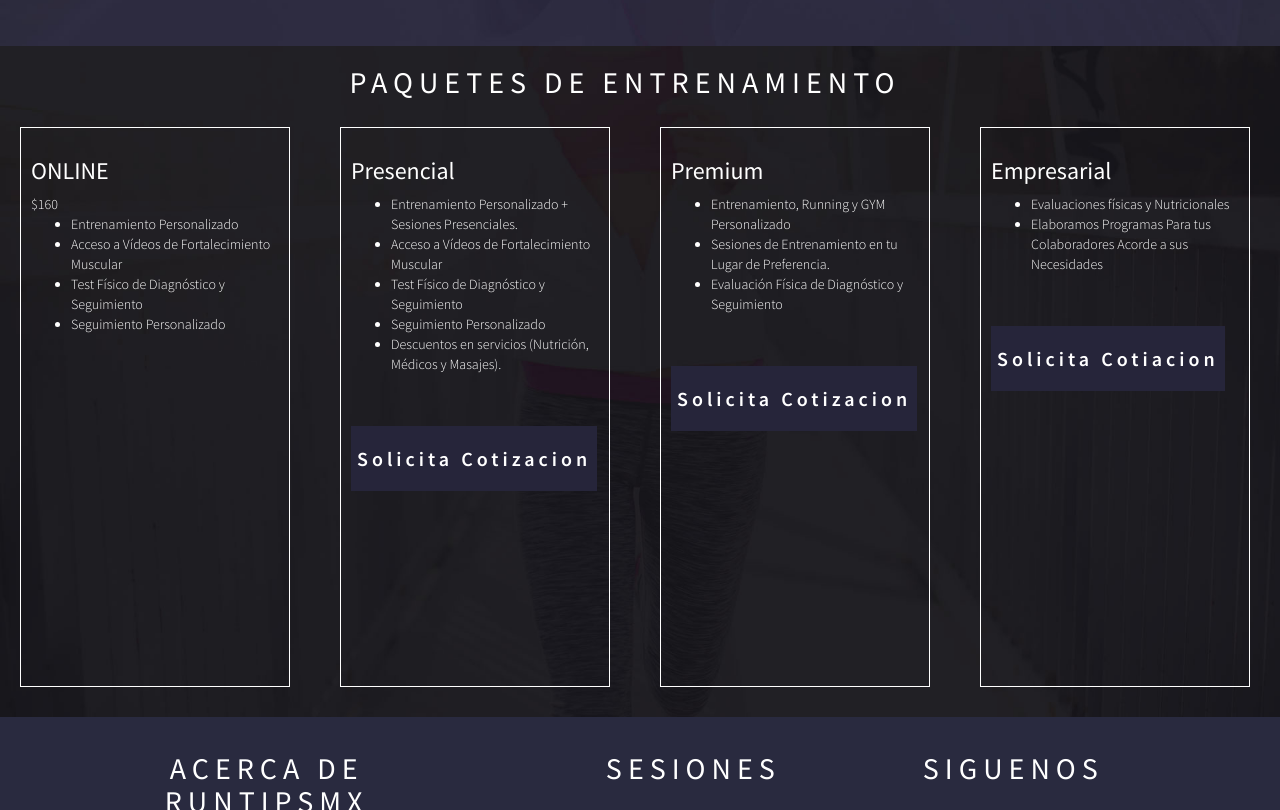
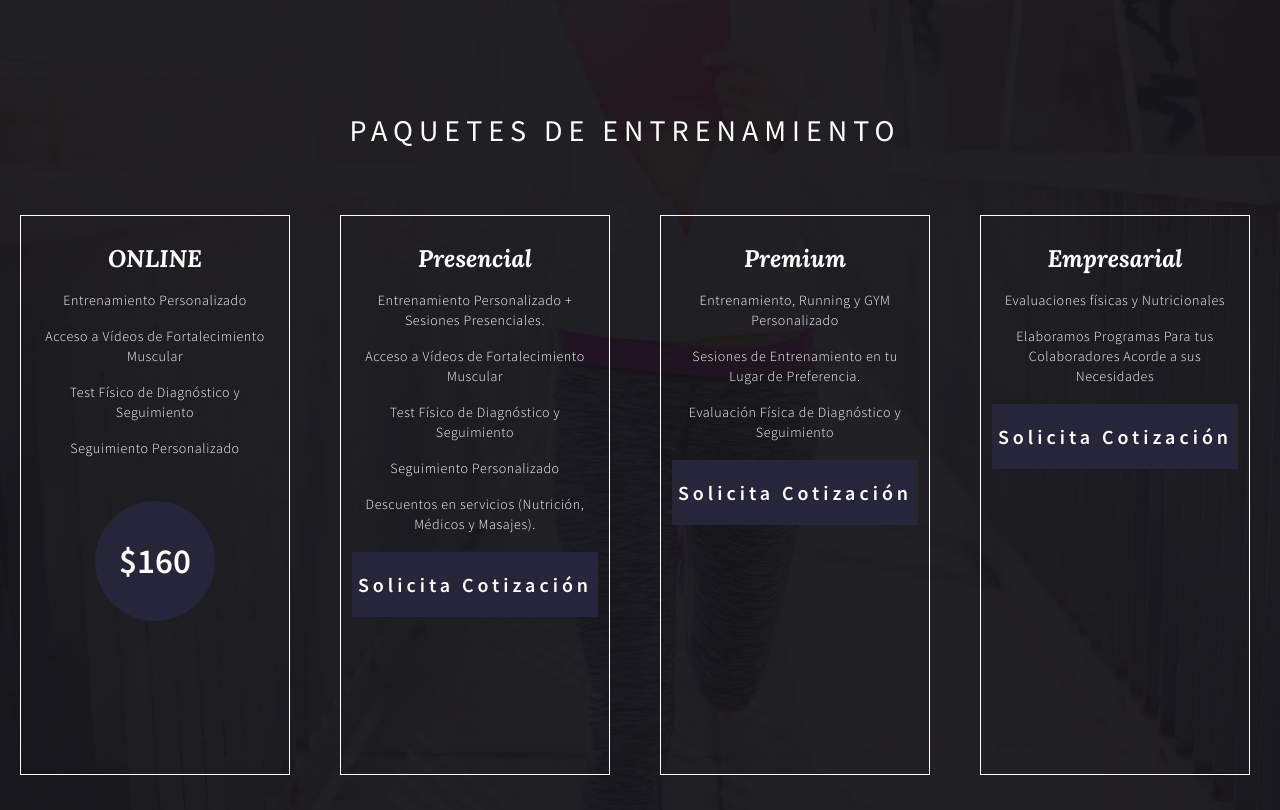
Before and after one commit to Behtsa/runtipsmx, a plain HTML site: page index.html in a window 1280 px wide. Shown: the part 1910-2720 px from the top of the page. Drawn offline with Linux system fonts and the light colour scheme.

Commit message:
added fonts

```diff
--- a/css/main.css
+++ b/css/main.css
@@ -23,9 +23,11 @@ body {
 	background: white;
 	border-left: none;
 	border-top: none;
+	border-radius: 0px !important;
 	border-right: none;
-	/*position: fixed;
-	z-index: 9999999;*/
+	position: fixed;
+    z-index: 99999999;
+    width: 100%;
 }
 
 
@@ -80,7 +82,7 @@ p{
 	letter-spacing: 0.4px;
 }
 
- @media only screen and (max-width: 977px) {
+ @media only screen and (max-device-width: 977px) {
 	#about article {
 		text-align: center;
 	}
@@ -150,6 +152,7 @@ p{
 	margin-left: 20px;
 	margin-bottom: 30px;
 	height: 70vh;
+	text-align: center;
  }
 
  #packages {
@@ -157,22 +160,53 @@ p{
 	background-repeat: no-repeat;
 	background-size: cover;
 	color: white;
-	padding: 0;
+	padding: 100px 0px;
  }
 
 #packages .row {
 	width: 100%;
 }
 
+#packages h2 {
+	margin-bottom: 50px !important;
+}
+
+.pricing__feature-list {
+	letter-spacing: 0.6px;
+	font-size: bold;
+}
+
+.pricing__feature {
+	padding: 8px;
+}
+
 .pricing__action {
 	background: #26253a;
 	border: none;
 	color: #ffffff;
+	cursor: pointer;
 	font-size: 20px;
 	font-weight: bold;
 	letter-spacing: 4px;
 	height: 65px;
-	margin-top: 42px;
+
+}
+
+.pricing__title {
+	font-family: 'Lora', sans-serif;
+    font-style: italic;
+}
+
+.pricing__price {
+	background: #26253a;
+	border-radius: 50%;
+	font-size: 2.5em;
+	font-weight: bold;
+	height: 120px;
+	line-height: 120px;
+	margin: 1em auto;
+	text-align: center;
+	width: 120px;
 }
 
 
@@ -192,3 +226,16 @@ footer h2, i, .shift{
 footer i {
 	letter-spacing: 20px;
 }
+
+footer .row {
+	padding: 15px 0px;
+}
+
+footer .row > div {
+	padding: 10px 0px;
+}
+
+
+#copyright {
+	margin-top: 2em;
+}
--- a/index.html
+++ b/index.html
@@ -144,50 +144,50 @@
           <div class="col-md-12 col-sm-12 text-center packages">
             <h2>Paquetes de entrenamiento</h2>
           </div>
-          <div class="col-md-3 col-sm-6">
+          <div class="col-md-3 col-sm-12">
             <div class="pricing__item">
               <h3 class="pricing__title">ONLINE</h3>
-              <div class="pricing__price"><span>$</span>160</div>
-              <ul class="pricing__feature-list">
+              <ul class="list-unstyled pricing__feature-list">
                 <li class="pricing__feature">Entrenamiento Personalizado</li>
                 <li class="pricing__feature">Acceso a Vídeos de Fortalecimiento Muscular</li>
                 <li class="pricing__feature">Test Físico de Diagnóstico y Seguimiento</li>
                 <li class="pricing__feature">Seguimiento Personalizado</li>
               </ul>
+              <div class="pricing__price"><span>$</span>160</div>
             </div>
           </div>
-          <div class="col-md-3 col-sm-6">
+          <div class="col-md-3 col-sm-12">
             <div class="pricing__item">
               <h3 class="pricing__title">Presencial</h3>
-              <ul class="pricing__feature-list">
+              <ul class="list-unstyled pricing__feature-list">
                 <li class="pricing__feature">Entrenamiento Personalizado + Sesiones Presenciales.</li>
                 <li class="pricing__feature">Acceso a Vídeos de Fortalecimiento Muscular</li>
                 <li class="pricing__feature">Test Físico de Diagnóstico y Seguimiento</li>
                 <li class="pricing__feature">Seguimiento Personalizado</li>
                 <li class="pricing__feature">Descuentos en servicios (Nutrición, Médicos y Masajes).</li>
               </ul>
-              <button class="pricing__action">Solicita Cotizacion</button>
+              <button class="pricing__action">Solicita Cotización</button>
             </div>
           </div>
-          <div class="col-md-3 col-sm-6">
+          <div class="col-md-3 col-sm-12">
             <div class="pricing__item">
               <h3 class="pricing__title">Premium</h3>
-              <ul class="pricing__feature-list">
+              <ul class="list-unstyled pricing__feature-list">
                 <li class="pricing__feature">Entrenamiento, Running y GYM Personalizado</li>
                 <li class="pricing__feature">Sesiones de Entrenamiento en tu Lugar de Preferencia.</li>
                 <li class="pricing__feature">Evaluación Física de Diagnóstico y Seguimiento</li>
               </ul>
-              <button class="pricing__action">Solicita Cotizacion</button>
+              <button class="pricing__action">Solicita Cotización</button>
             </div>
           </div>
-          <div class="col-md-3 col-sm-6">
+          <div class="col-md-3 col-sm-12">
             <div class="pricing__item">
               <h3 class="pricing__title">Empresarial</h3>
-              <ul class="pricing__feature-list">
+              <ul class="list-unstyled pricing__feature-list">
                 <li class="pricing__feature">Evaluaciones físicas y Nutricionales</li>
                 <li class="pricing__feature">Elaboramos Programas Para tus Colaboradores Acorde a sus Necesidades</li>
               </ul>
-              <button class="pricing__action">Solicita Cotiacion</button>
+              <button class="pricing__action">Solicita Cotización</button>
             </div>
           </div>
         </div>
@@ -220,7 +220,7 @@
           </div>
         </div>
         <div class="row">
-          <p class="col-md-12 text-center">Copyright &copy; 2018 Runtips</p>
+          <p id="copyright" class="col-md-12 text-center">Copyright &copy; 2018 Runtipsmx</p>
         </div>
       </div>
     </footer>
```
